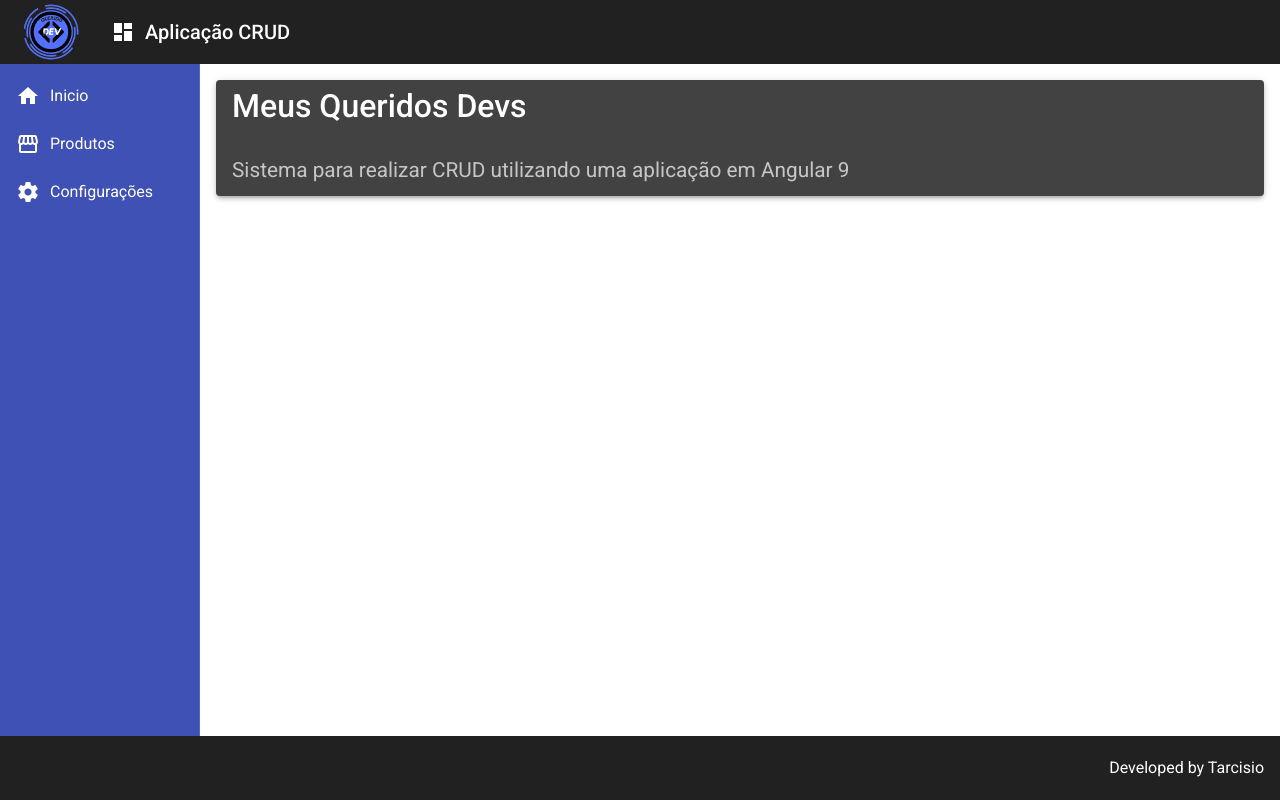
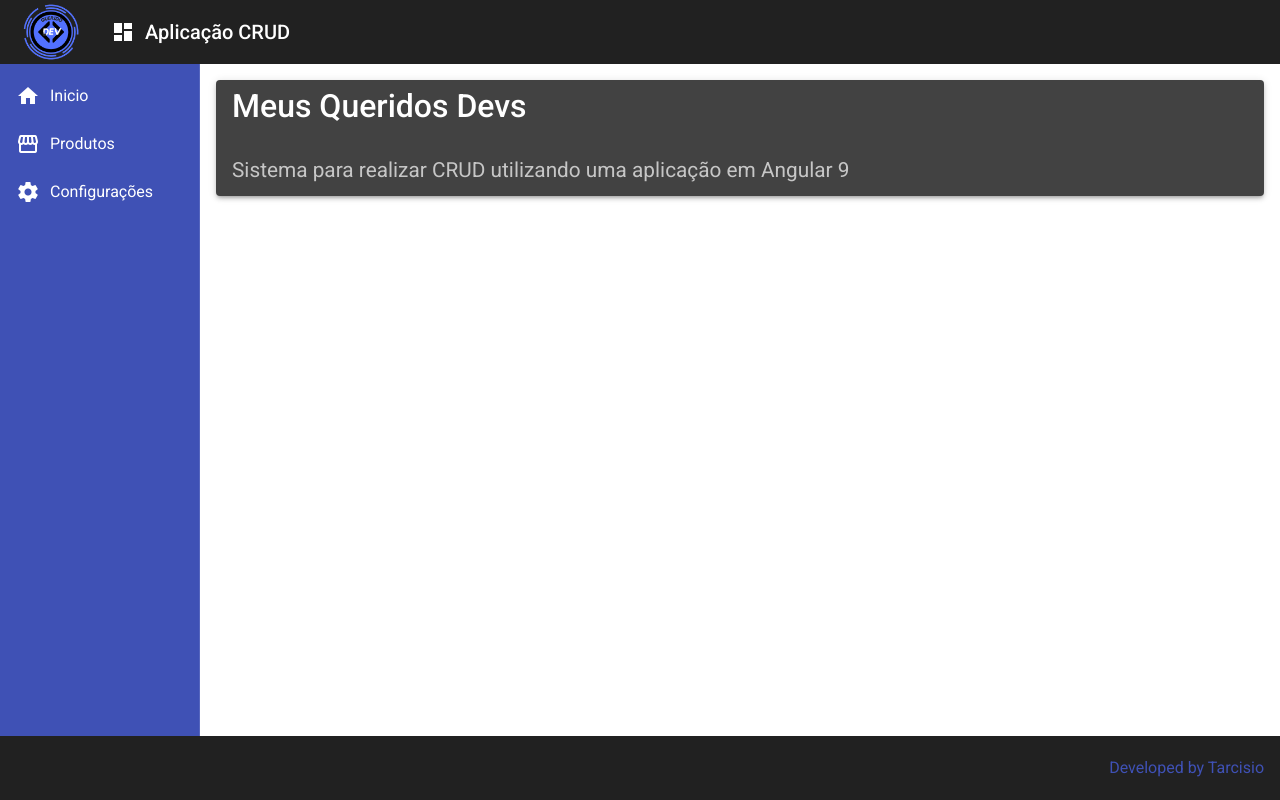
Before and after one commit to tarcisi0neto/angular-crud, an Angular app in the folder frontend/: page / in a window 1280 px wide. Built offline with nearby package versions, Linux system fonts and the light colour scheme.

Commit message:
Adicionado Diretira de elemento

```diff
--- a/frontend/src/app/components/template/footer/footer.component.html
+++ b/frontend/src/app/components/template/footer/footer.component.html
@@ -1,3 +1,3 @@
 <mat-toolbar class="content">
-    <span class="dev-by">Developed by Tarcisio</span>
+    <span class="dev-by" appBlue>Developed by Tarcisio</span>
 </mat-toolbar>
--- /dev/null
+++ b/frontend/src/app/directives/blue.directive.ts
@@ -0,0 +1,14 @@
+import { Directive, ElementRef } from '@angular/core';
+
+@Directive({
+  selector: '[appBlue]'
+})
+export class BlueDirective {
+
+  constructor(
+      private el: ElementRef
+  ) {
+    el.nativeElement.style.color = '#3f51b5';
+   }
+
+}
```
Also changed, not shown: frontend/src/app/app.module.ts (+5 -3 lines).
